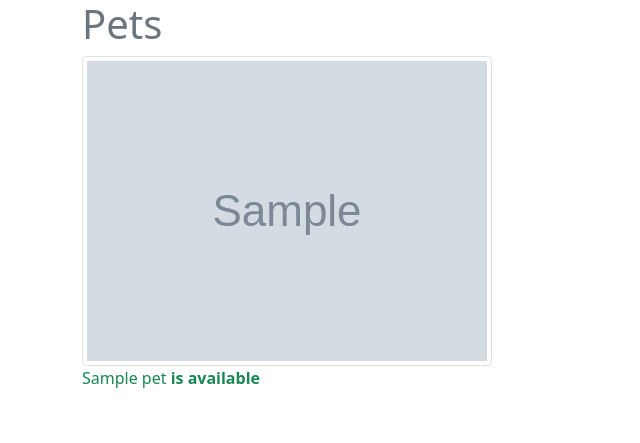
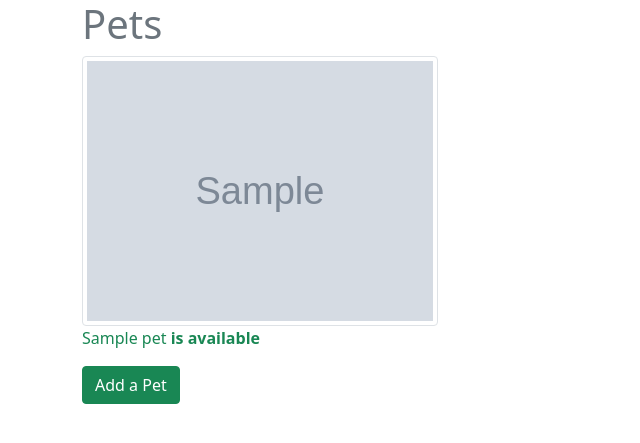
Before and after one commit to nrudzis/SpringboardExercises, a Flask app: page / in a window 1280 px wide. Shown: the top 443 px of the page, without its empty margins (0-640 px from the left). Run offline with Flask 2, Linux system fonts and the light colour scheme; tables that the repository leaves empty hold one stand-in row (values such as "Sample post"); grey boxes marked "Sample" are stand-in pictures.

Commit message:
added route with form to add new pet

```diff
--- a/Section_2/24.1/flask-adopt/app.py
+++ b/Section_2/24.1/flask-adopt/app.py
@@ -3,6 +3,7 @@
 from flask import Flask, request, render_template, redirect
 from flask_debugtoolbar import DebugToolbarExtension
 from models import db, connect_db, Pet
+from forms import NewPetForm
 
 app = Flask(__name__)
 
@@ -18,6 +19,24 @@ connect_db(app)
 
 @app.route('/')
 def list_pets():
-    """Display list of pets."""
+    """Render page with list of pets."""
     pets = db.session.query(Pet.name, Pet.photo_url, Pet.available).all()
     return render_template('home.html', pets=pets)
+
+
+@app.route('/add', methods=['GET', 'POST'])
+def add_pet():
+    """Render page with form to add new pet."""
+    form = NewPetForm()
+    if form.validate_on_submit():
+        name = form.name.data
+        species = form.species.data
+        photo_url = form.photo_url.data
+        age = form.age.data
+        notes = form.notes.data
+        pet = Pet(name=name, species=species, photo_url=photo_url, age=age, notes=notes)
+        db.session.add(pet)
+        db.session.commit()
+        return redirect('/')
+    else:
+        return render_template('new-pet.html', form=form)
--- a/Section_2/24.1/flask-adopt/templates/home.html
+++ b/Section_2/24.1/flask-adopt/templates/home.html
@@ -4,10 +4,11 @@
 {% block content %}
     <div class="row">
         {% for pet in pets %}
-        <div class="col-sm">
+        <div class="col-sm-4">
             <img src="{{ pet.photo_url if pet.photo_url != ''}}" class="img-thumbnail">
             <p class="{{ 'text-success' if pet.available else 'text-danger' }}">{{ pet.name }} <span class="fw-bold">is {{ "available" if pet.available else "not available" }}</span></p>
         </div>
         {% endfor %}
     </div>
+    <a href="/add" class="btn btn-success">Add a Pet</a>
 {% endblock %}
```
Also changed, not shown: Section_2/24.1/flask-adopt/forms.py (added, +9 -0 lines), Section_2/24.1/flask-adopt/templates/new-pet.html (added, +15 -0 lines).
